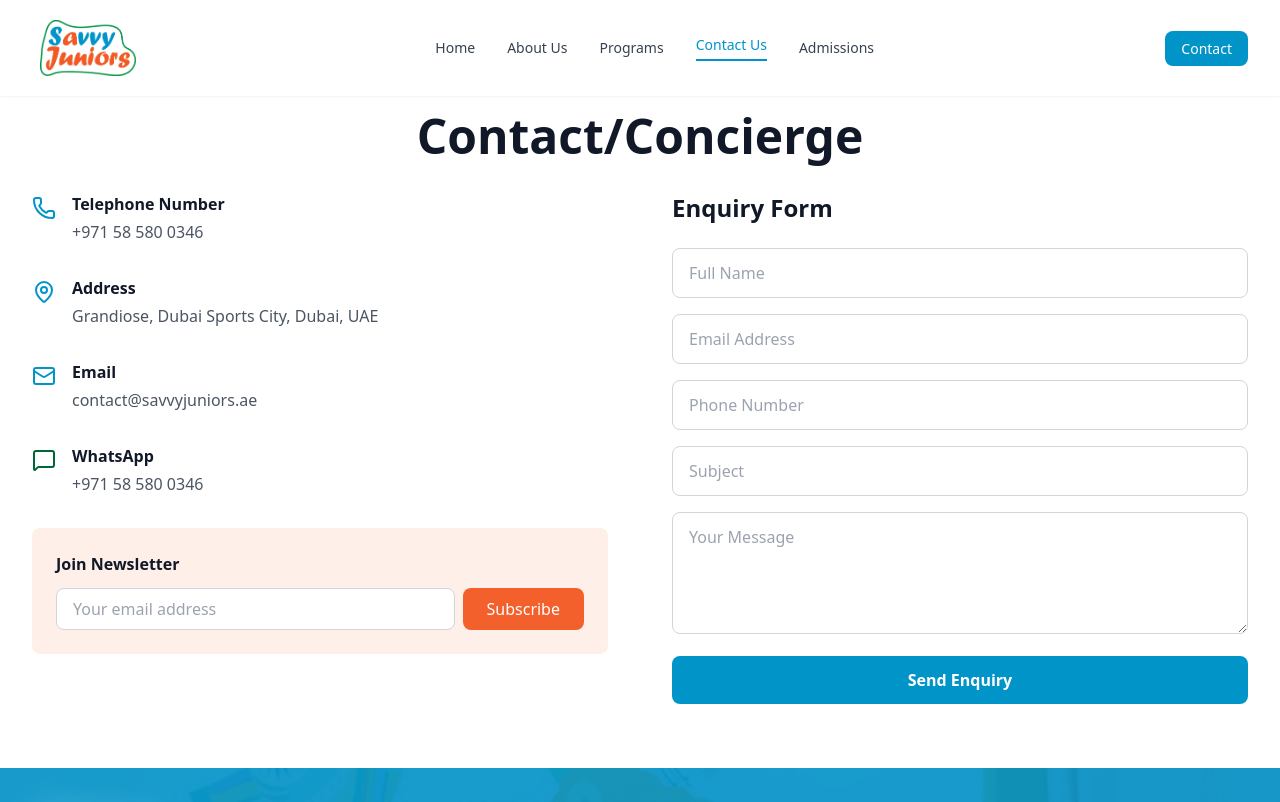
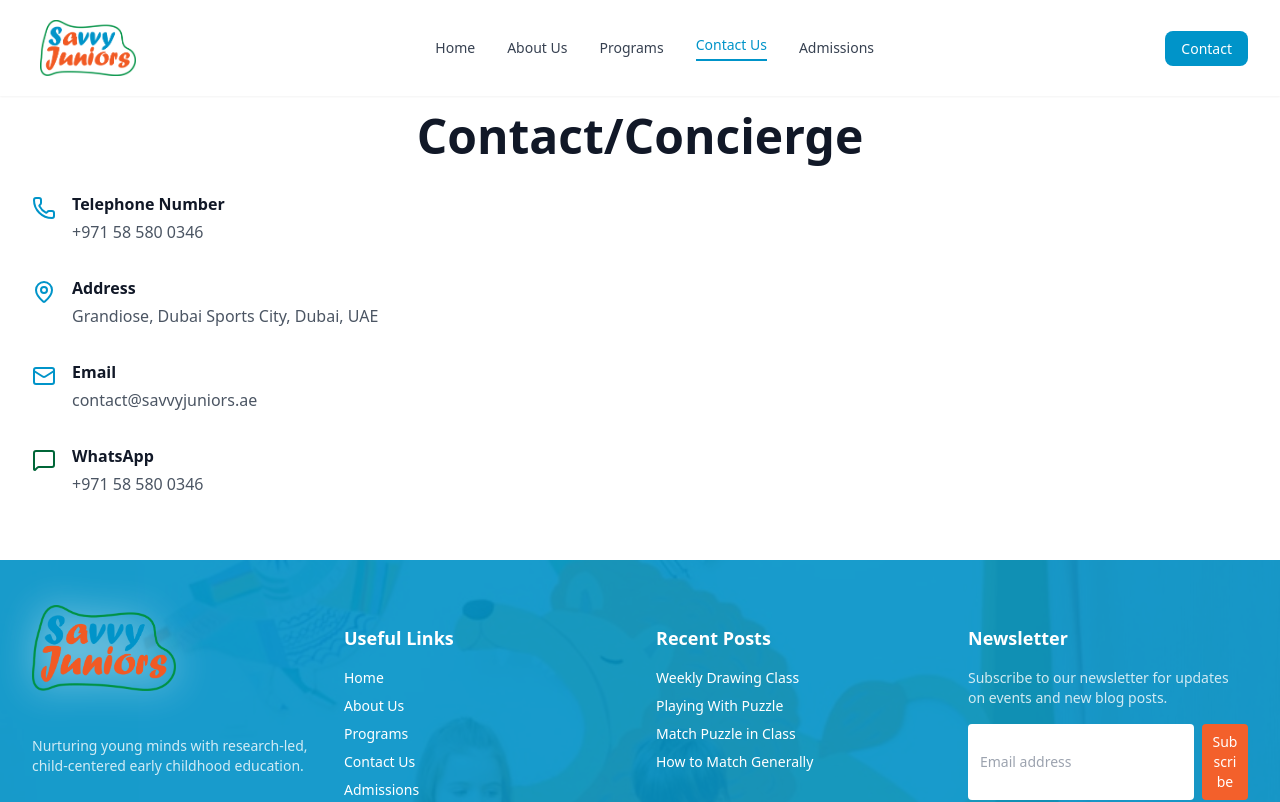
Before and after one commit to kiranmj0/savvy_juniors, a React (Vite) app: page /contact in a window 1280 px wide. Shown: the top 802 px of the page. Built offline with nearby package versions, Linux system fonts and the light colour scheme.

Commit message:
Ui changes

```diff
--- a/client/pages/Contact.tsx
+++ b/client/pages/Contact.tsx
@@ -114,7 +114,7 @@
                   </div>
                 </div>
 
-                <div className="bg-accent/10 p-6 rounded-lg">
+                {/* <div className="bg-accent/10 p-6 rounded-lg">
                   <h3 className="font-semibold text-gray-900 mb-3">Join Newsletter</h3>
                   <form className="flex gap-2">
                     <input
@@ -129,7 +129,7 @@
                       Subscribe
                     </button>
                   </form>
-                </div>
+                </div> */}
               </div>
             </div>
 
@@ -141,7 +141,7 @@
                 className="w-full h-64 object-cover rounded-lg shadow-lg"
               /> */}
 
-              <div>
+              {/* <div>
                 <h2 className="text-2xl font-bold text-gray-900 mb-6">Enquiry Form</h2>
 
                 {submitStatus !== 'idle' && (
@@ -234,7 +234,7 @@
                     )}
                   </button>
                 </form>
-              </div>
+              </div> */}
             </div>
           </div>
         </div>
```
